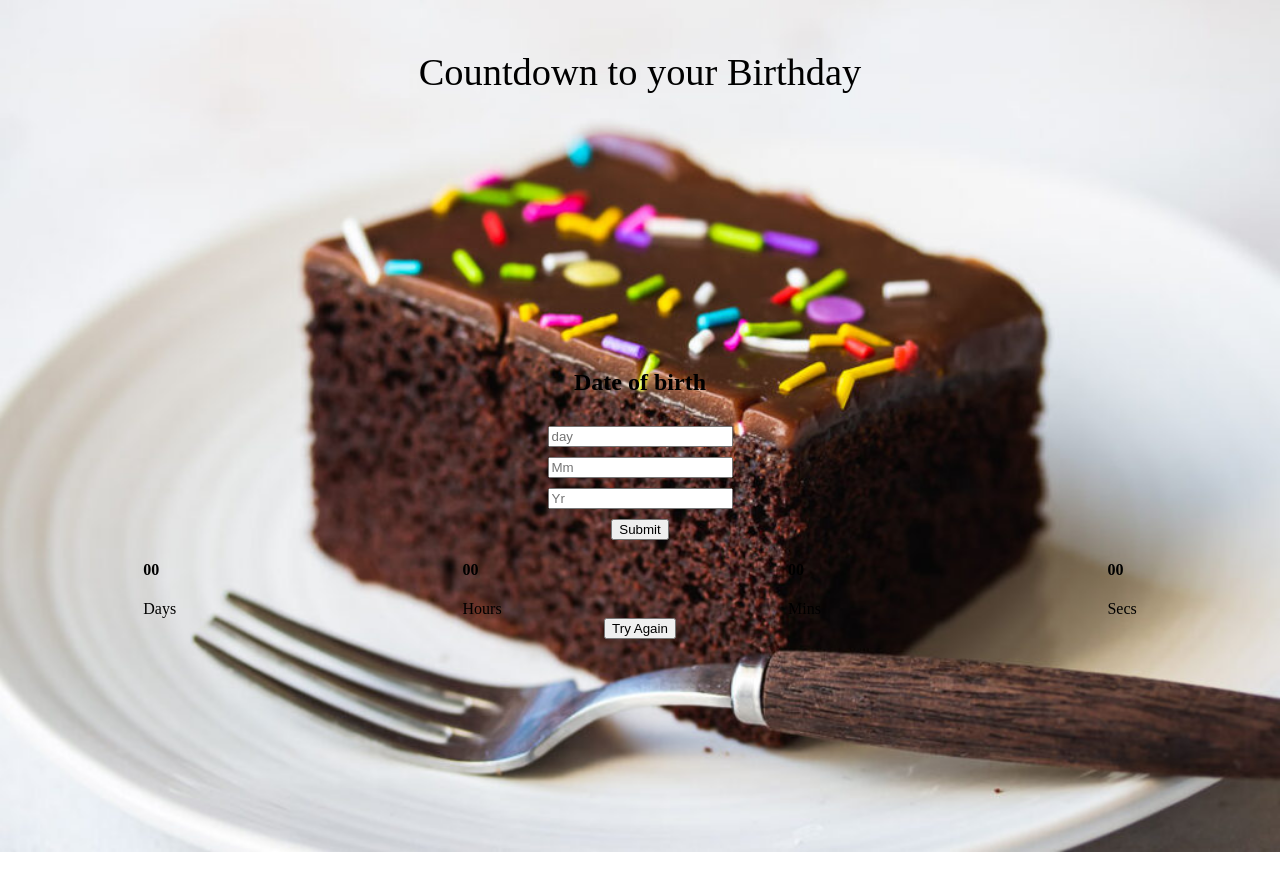
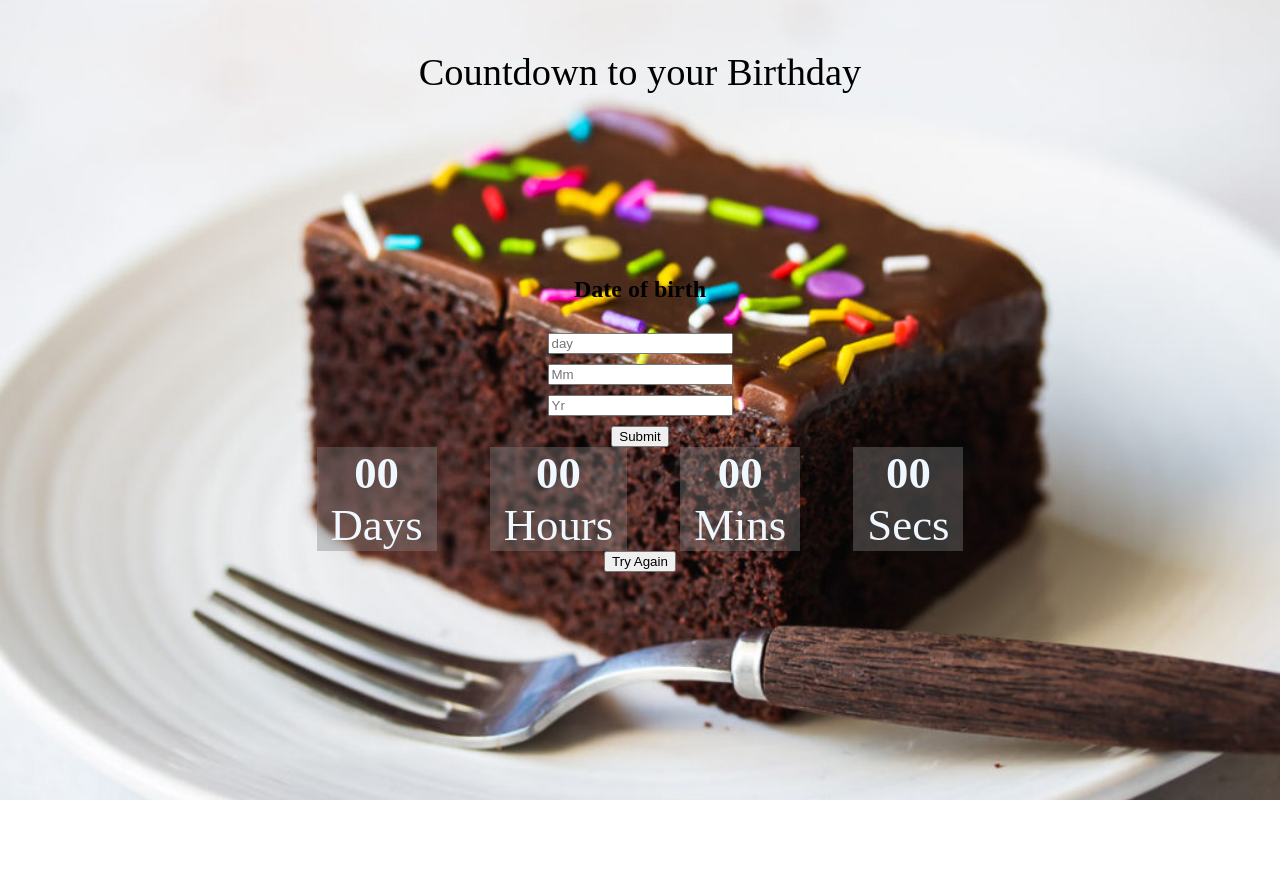
Before and after one commit to Kkebuka/birthday-countdown, a plain HTML site: page index.html in a window 1280 px wide. After the commit the page ends 800 px from the top, so only its background shows below. Drawn offline with Linux system fonts and the light colour scheme.

Commit message:
more styles

```diff
--- a/styles.css
+++ b/styles.css
@@ -1,3 +1,9 @@
+* {
+    box-sizing: border-box;
+}
+
+
+
 body {
 
     margin: 0px;
@@ -9,14 +15,14 @@ body {
     background-size: cover;
 }
 header {
-    margin-top: 50px;
+    padding-top: 50px;
     text-align: center;
     font-size: 2.4rem;
 }
 
 .deadline {
     width: 100%;
-    height: 100%;
+    height: 80%;
     display: flex;
     flex-direction: column  ;
     align-items: center;
@@ -25,8 +31,11 @@ header {
 
 .deadline-con {
     width: 100%;
+    max-width: 700px;
     display: flex;
     justify-content: space-around;
+    color: aliceblue;
+    font-size: 2.8rem;
 }
 .birth-con{
     width: 100%;
@@ -35,3 +44,17 @@ header {
     align-items: center;
     gap: 10px;
 }
+
+.deadline-time {
+    background-color: rgba(128, 128, 128, 0.39);
+    padding: 0px 2%;
+}
+
+.deadline-time > div {
+    display: flex;
+    flex-direction: column;
+    align-items: center;
+}
+h4 {
+    margin: 0px;
+}
```
